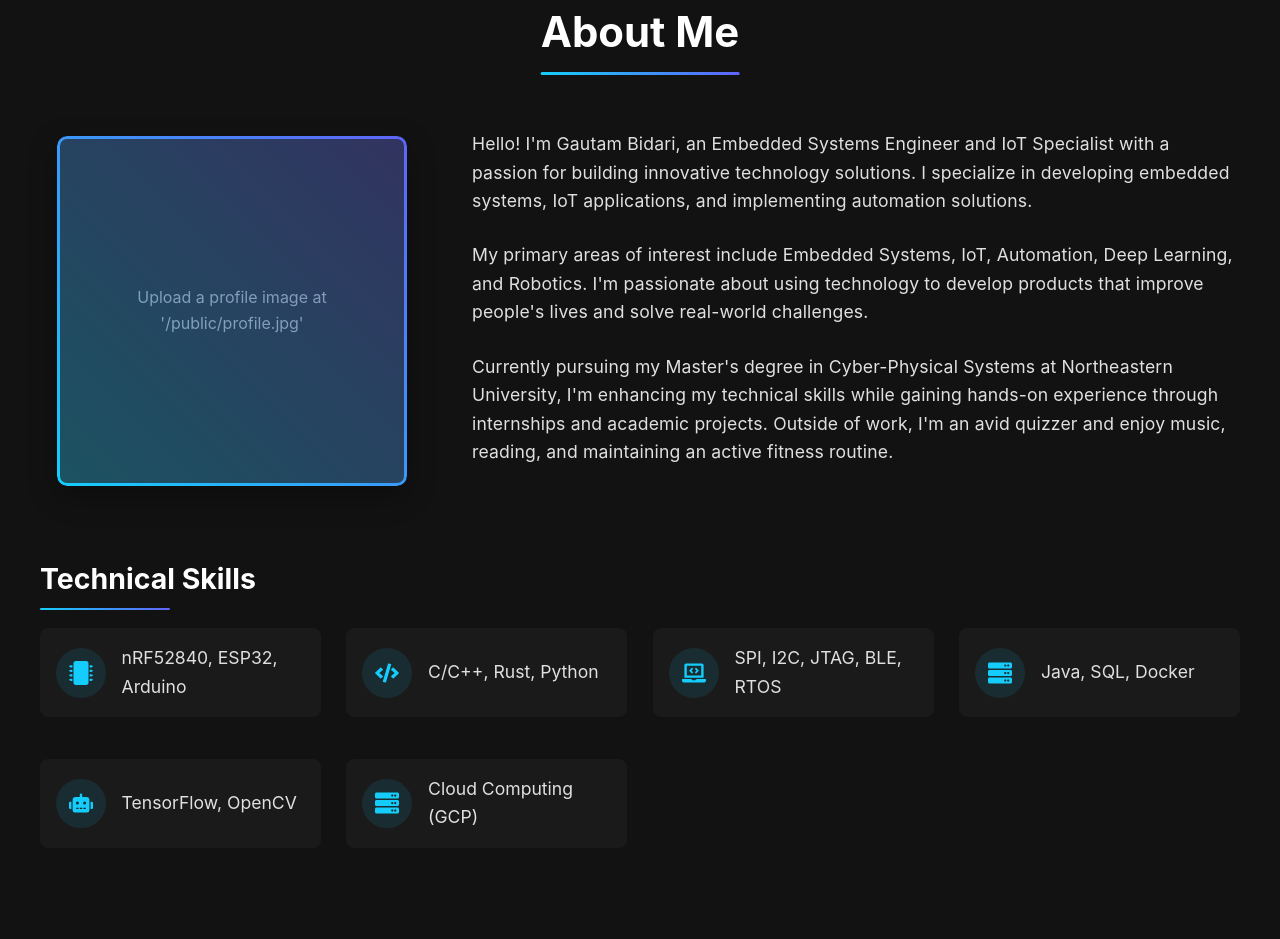
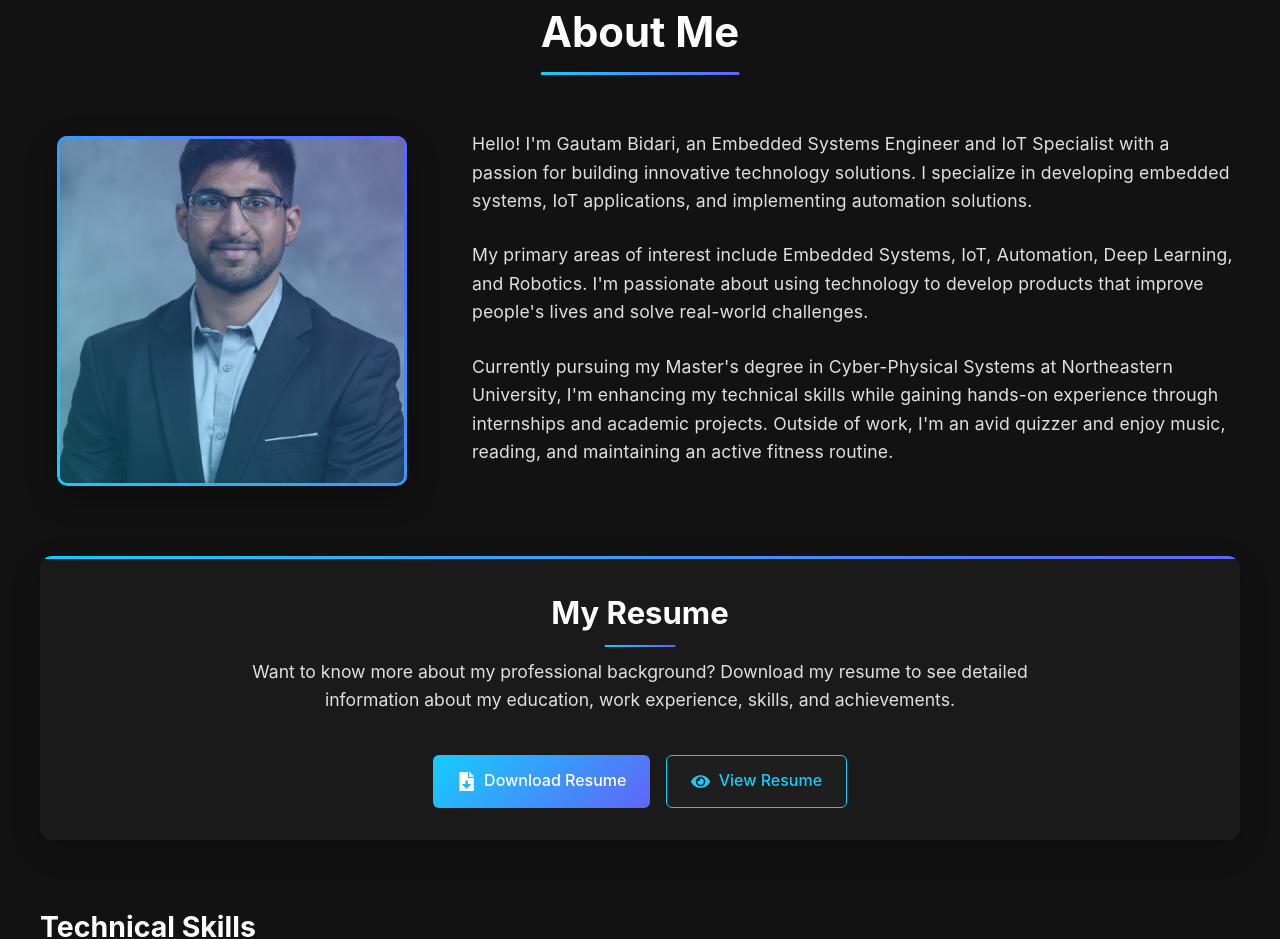
Before and after one commit to Gau17/react-portfolio, a React (Create React App) app: page /about in a window 1280 px wide. Shown: the part 160-1099 px from the top of the page. Built offline with nearby package versions, Linux system fonts and the light colour scheme.

Commit message:
Added resume section and updated footer

```diff
--- a/src/components/Footer.jsx
+++ b/src/components/Footer.jsx
@@ -1,6 +1,6 @@
 import React from 'react';
 import styled from 'styled-components';
-import { FaGithub, FaLinkedin, FaTwitter, FaEnvelope } from 'react-icons/fa';
+import { FaGithub, FaLinkedin, FaYoutube, FaEnvelope } from 'react-icons/fa';
 
 const FooterContainer = styled.footer`
   background-color: var(--bg-color);
@@ -49,7 +49,7 @@ const SocialIconLink = styled.a`
     content: '';
     position: absolute;
     inset: 0;
-    background: var(--primary-gradient);
+    background: ${props => props.gradient || 'linear-gradient(135deg, #15cdfc, #4e4bd0)'};
     opacity: 0;
     transition: var(--transition);
     z-index: -1;
@@ -78,7 +78,7 @@ const FooterText = styled.p`
 `;
 
 const FooterHighlight = styled.span`
-  background: var(--primary-gradient);
+  background: ${props => props.gradient || 'linear-gradient(135deg, #15cdfc, #4e4bd0)'};
   -webkit-background-clip: text;
   -webkit-text-fill-color: transparent;
   font-weight: 600;
@@ -88,21 +88,40 @@ const Footer = () => {
   return (
     <FooterContainer>
       <SocialIcons>
-        <SocialIconLink href="https://github.com" target="_blank" aria-label="GitHub">
+        <SocialIconLink
+          href="https://github.com"
+          target="_blank"
+          aria-label="GitHub"
+          gradient="linear-gradient(135deg, #333, #6e5494)"
+        >
           <FaGithub />
         </SocialIconLink>
-        <SocialIconLink href="https://linkedin.com" target="_blank" aria-label="LinkedIn">
+        <SocialIconLink
+          href="https://linkedin.com"
+          target="_blank"
+          aria-label="LinkedIn"
+          gradient="linear-gradient(135deg, #0077b5, #0a66c2)"
+        >
           <FaLinkedin />
         </SocialIconLink>
-        <SocialIconLink href="https://twitter.com" target="_blank" aria-label="Twitter">
-          <FaTwitter />
+        <SocialIconLink
+          href="https://youtube.com"
+          target="_blank"
+          aria-label="YouTube"
+          gradient="linear-gradient(135deg, #FF0000, #CC0000)"
+        >
+          <FaYoutube />
         </SocialIconLink>
-        <SocialIconLink href="mailto:your.email@example.com" aria-label="Email">
+        <SocialIconLink
+          href="mailto:your.email@example.com"
+          aria-label="Email"
+          gradient="linear-gradient(135deg, #15cdfc, #4e4bd0)"
+        >
           <FaEnvelope />
         </SocialIconLink>
       </SocialIcons>
-      <FooterText>© {new Date().getFullYear()} Your Name. All rights reserved.</FooterText>
-      <FooterText>Built with <FooterHighlight>React</FooterHighlight></FooterText>
+      <FooterText>© {new Date().getFullYear()} Gautam Bidari. All rights reserved.</FooterText>
+      <FooterText>Built with <FooterHighlight gradient="linear-gradient(135deg, #61DBFB, #00BFFF)">React</FooterHighlight></FooterText>
     </FooterContainer>
   );
 };
--- a/src/components/Navbar.jsx
+++ b/src/components/Navbar.jsx
@@ -1,7 +1,7 @@
 import React, { useState } from 'react';
 import { Link } from 'react-router-dom';
 import styled from 'styled-components';
-import { FaBars, FaTimes } from 'react-icons/fa';
+import { FaBars, FaTimes, FaFileAlt } from 'react-icons/fa';
 
 const Nav = styled.nav`
   background: #1a1a1a;
@@ -52,6 +52,25 @@ const NavLink = styled(Link)`
   }
 `;
 
+const ResumeLink = styled.a`
+  color: #fff;
+  display: flex;
+  align-items: center;
+  text-decoration: none;
+  padding: 0 1rem;
+  height: 100%;
+  cursor: pointer;
+
+  &:hover {
+    color: #15cdfc;
+    transition: all 0.3s ease;
+  }
+
+  svg {
+    margin-right: 0.3rem;
+  }
+`;
+
 const MobileIcon = styled.div`
   display: none;
 
@@ -94,6 +113,27 @@ const MobileLink = styled(Link)`
   }
 `;
 
+const MobileResumeLink = styled.a`
+  color: #fff;
+  display: flex;
+  align-items: center;
+  justify-content: center;
+  padding: 2rem;
+  width: 100%;
+  text-align: center;
+  text-decoration: none;
+  transition: all 0.3s ease;
+
+  &:hover {
+    color: #15cdfc;
+    transition: all 0.3s ease;
+  }
+
+  svg {
+    margin-right: 0.5rem;
+  }
+`;
+
 const Navbar = () => {
   const [isOpen, setIsOpen] = useState(false);
 
@@ -111,6 +151,9 @@ const Navbar = () => {
           <NavLink to="/about">About</NavLink>
           <NavLink to="/projects">Projects</NavLink>
           <NavLink to="/contact">Contact</NavLink>
+          <ResumeLink href="/resume.pdf" target="_blank" rel="noopener noreferrer">
+            <FaFileAlt /> Resume
+          </ResumeLink>
         </NavMenu>
       </Nav>
       <MobileMenu isOpen={isOpen}>
@@ -118,6 +161,9 @@ const Navbar = () => {
         <MobileLink to="/about" onClick={toggle}>About</MobileLink>
         <MobileLink to="/projects" onClick={toggle}>Projects</MobileLink>
         <MobileLink to="/contact" onClick={toggle}>Contact</MobileLink>
+        <MobileResumeLink href="/resume.pdf" target="_blank" rel="noopener noreferrer" onClick={toggle}>
+          <FaFileAlt /> Resume
+        </MobileResumeLink>
       </MobileMenu>
     </>
   );
--- a/src/pages/About.jsx
+++ b/src/pages/About.jsx
@@ -1,6 +1,6 @@
 import React from 'react';
 import styled from 'styled-components';
-import { FaCode, FaLaptopCode, FaServer, FaMicrochip, FaRobot, FaBriefcase, FaGraduationCap } from 'react-icons/fa';
+import { FaCode, FaLaptopCode, FaServer, FaMicrochip, FaRobot, FaBriefcase, FaGraduationCap, FaFileDownload, FaEye } from 'react-icons/fa';
 
 const AboutContainer = styled.div`
   padding: calc(1.618rem * 3) calc(1.618rem * 1.2);
@@ -76,19 +76,6 @@ const ProfileImageContainer = styled.div`
     -webkit-mask-composite: xor;
     mask-composite: exclude;
   }
-`;
-
-const ProfileImagePlaceholder = styled.div`
-  display: flex;
-  justify-content: center;
-  align-items: center;
-  width: 100%;
-  height: 100%;
-  background-color: #1e1e1e;
-  color: #a0a0a0;
-  font-size: 1rem;
-  text-align: center;
-  padding: 2rem;
 `;
 
 const AboutText = styled.div``;
@@ -311,6 +298,100 @@ const TimelinePoint = styled.li`
   line-height: 1.5;
 `;
 
+const ResumeSection = styled.div`
+  max-width: 1200px;
+  margin: 0 auto 4rem;
+  padding: 2rem;
+  background: rgba(30, 30, 30, 0.7);
+  border-radius: 12px;
+  position: relative;
+  overflow: hidden;
+  box-shadow: 0 10px 30px rgba(0, 0, 0, 0.2);
+
+  &:before {
+    content: '';
+    position: absolute;
+    top: 0;
+    left: 0;
+    right: 0;
+    height: 3px;
+    background: linear-gradient(90deg, #15cdfc, #5f65f9);
+  }
+`;
+
+const ResumeContent = styled.div`
+  display: flex;
+  flex-direction: column;
+  align-items: center;
+  justify-content: center;
+  text-align: center;
+`;
+
+const ResumeTitle = styled.h3`
+  font-size: calc(1.618rem * 1.2);
+  margin-bottom: 1.2rem;
+  color: #ffffff;
+  position: relative;
+
+  &:after {
+    content: '';
+    position: absolute;
+    bottom: -8px;
+    left: 50%;
+    transform: translateX(-50%);
+    width: 40%;
+    height: 2px;
+    background: linear-gradient(90deg, #15cdfc, #5f65f9);
+    border-radius: 2px;
+  }
+`;
+
+const ResumeText = styled.p`
+  font-size: 1.1rem;
+  line-height: 1.618;
+  margin-bottom: 2rem;
+  color: #e0e0e0;
+  max-width: 800px;
+`;
+
+const ResumeButtons = styled.div`
+  display: flex;
+  gap: 1rem;
+  margin-top: 0.5rem;
+
+  @media (max-width: 576px) {
+    flex-direction: column;
+  }
+`;
+
+const ResumeButton = styled.a`
+  display: flex;
+  align-items: center;
+  justify-content: center;
+  padding: 0.8rem 1.5rem;
+  background: ${props => props.primary ? 'linear-gradient(135deg, #15cdfc, #5f65f9)' : 'rgba(30, 30, 30, 0.9)'};
+  color: ${props => props.primary ? '#ffffff' : '#15cdfc'};
+  border: ${props => props.primary ? 'none' : '1px solid #15cdfc'};
+  border-radius: 6px;
+  font-weight: 500;
+  font-size: 1rem;
+  cursor: pointer;
+  transition: all 0.3s ease;
+  text-decoration: none;
+  min-width: 180px;
+
+  &:hover {
+    transform: translateY(-5px);
+    box-shadow: 0 10px 20px rgba(0, 0, 0, 0.2);
+    background: ${props => props.primary ? 'linear-gradient(135deg, #0eb4e3, #4e4bd0)' : 'rgba(21, 205, 252, 0.1)'};
+  }
+
+  svg {
+    margin-right: 0.5rem;
+    font-size: 1.2rem;
+  }
+`;
+
 const About = () => {
   const experiences = [
     {
@@ -404,9 +485,15 @@ const About = () => {
 
       <ProfileSection>
         <ProfileImageContainer>
-          <ProfileImagePlaceholder>
-            Upload a profile image at '/public/profile.jpg'
-          </ProfileImagePlaceholder>
+          <img
+            src="/profile.JPG"
+            alt="Gautam Bidari"
+            style={{ width: '100%', height: '100%', objectFit: 'cover', position: 'relative', zIndex: 0 }}
+            onError={(e) => {
+              e.target.style.display = 'none';
+              e.target.parentElement.innerHTML = '<div style="display: flex; justify-content: center; align-items: center; width: 100%; height: 100%; color: #a0a0a0; font-size: 1rem; text-align: center; padding: 2rem; position: relative; z-index: 0;">Upload a profile image at \'/public/profile.JPG\'</div>';
+            }}
+          />
         </ProfileImageContainer>
 
         <AboutText>
@@ -428,6 +515,24 @@ const About = () => {
           </AboutParagraph>
         </AboutText>
       </ProfileSection>
+
+      <ResumeSection>
+        <ResumeContent>
+          <ResumeTitle>My Resume</ResumeTitle>
+          <ResumeText>
+            Want to know more about my professional background?
+            Download my resume to see detailed information about my education, work experience, skills, and achievements.
+          </ResumeText>
+          <ResumeButtons>
+            <ResumeButton primary href="/resume.pdf" download="Gautam_Bidari_Resume.pdf">
+              <FaFileDownload /> Download Resume
+            </ResumeButton>
+            <ResumeButton href="/resume.pdf" target="_blank" rel="noopener noreferrer">
+              <FaEye /> View Resume
+            </ResumeButton>
+          </ResumeButtons>
+        </ResumeContent>
+      </ResumeSection>
 
       <SkillsSection>
         <SkillsTitle>Technical Skills</SkillsTitle>
```
